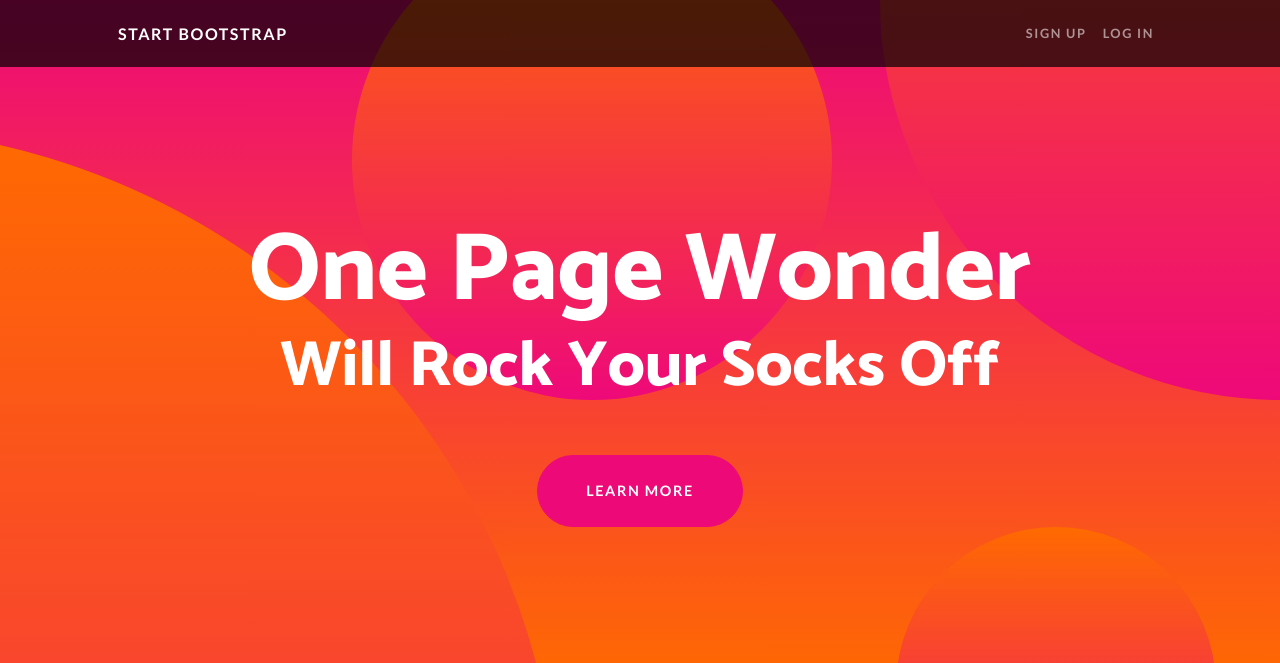
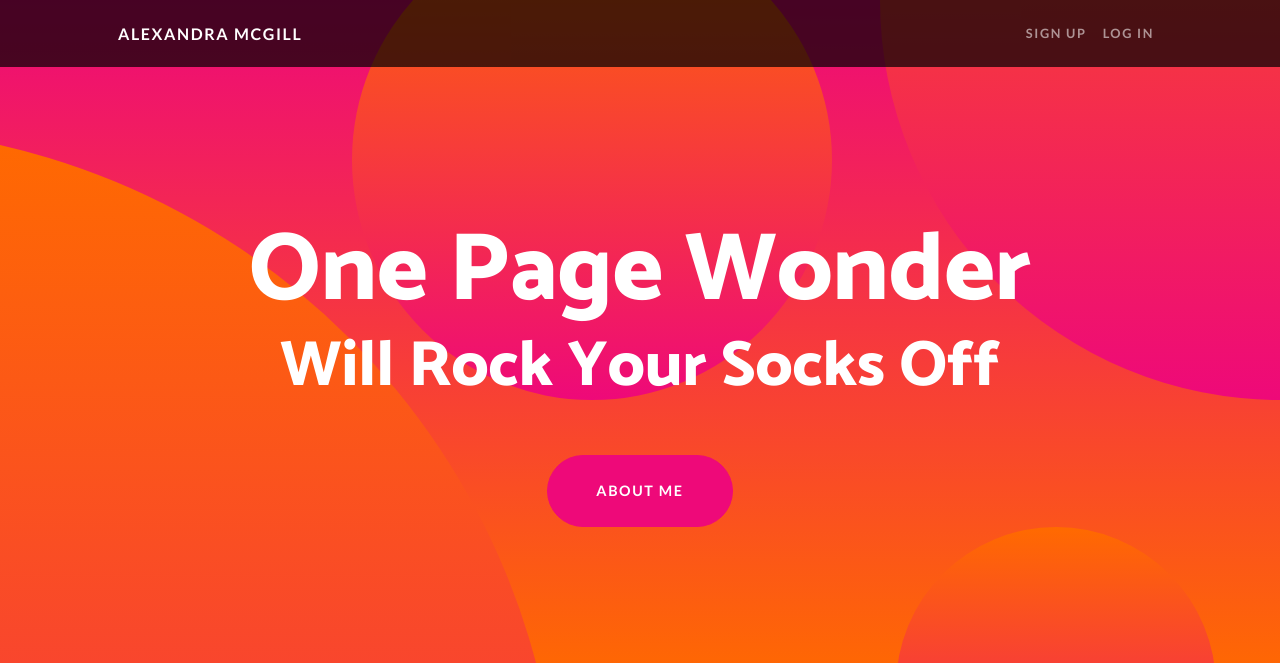
Before and after one commit to XMcGill/XMcGill.github.io, a plain HTML site: page index.html in a window 1280 px wide. Shown: the top 663 px of the page. Drawn offline with nearby package versions, Linux system fonts and the light colour scheme.

Commit message:
just checking

```diff
--- a/index.html
+++ b/index.html
@@ -5,7 +5,7 @@
         <meta name="viewport" content="width=device-width, initial-scale=1, shrink-to-fit=no" />
         <meta name="description" content="" />
         <meta name="author" content="" />
-        <title>One Page Wonder - Start Bootstrap Template</title>
+        <title>Alexandra McGill - Web Mapping</title>
         <link rel="icon" type="image/x-icon" href="assets/favicon.ico" />
         <!-- Font Awesome icons (free version)-->
         <script src="https://use.fontawesome.com/releases/v6.3.0/js/all.js" crossorigin="anonymous"></script>
@@ -19,7 +19,7 @@
         <!-- Navigation-->
         <nav class="navbar navbar-expand-lg navbar-dark navbar-custom fixed-top">
             <div class="container px-5">
-                <a class="navbar-brand" href="#page-top">Start Bootstrap</a>
+                <a class="navbar-brand" href="#page-top">Alexandra McGill</a>
                 <button class="navbar-toggler" type="button" data-bs-toggle="collapse" data-bs-target="#navbarResponsive" aria-controls="navbarResponsive" aria-expanded="false" aria-label="Toggle navigation"><span class="navbar-toggler-icon"></span></button>
                 <div class="collapse navbar-collapse" id="navbarResponsive">
                     <ul class="navbar-nav ms-auto">
@@ -35,7 +35,7 @@
                 <div class="container px-5">
                     <h1 class="masthead-heading mb-0">One Page Wonder</h1>
                     <h2 class="masthead-subheading mb-0">Will Rock Your Socks Off</h2>
-                    <a class="btn btn-primary btn-xl rounded-pill mt-5" href="#scroll">Learn More</a>
+                    <a class="btn btn-primary btn-xl rounded-pill mt-5" href="#scroll">About Me</a>
                 </div>
             </div>
             <div class="bg-circle-1 bg-circle"></div>
```
